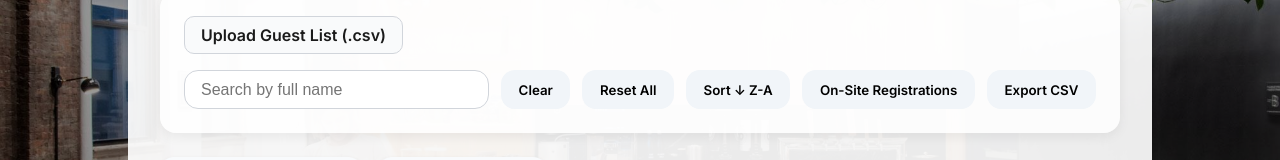
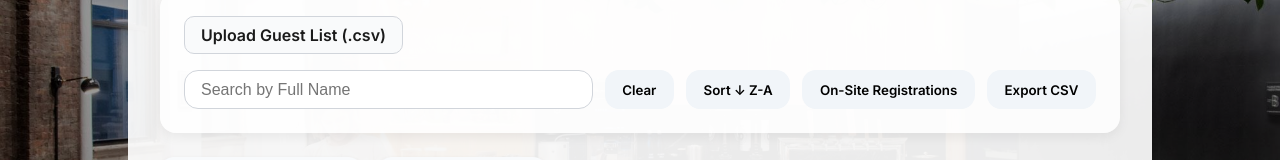
Before and after one commit to ogeylanioglu/check-in-app-bitbucket-preview, a React (Vite) app: page / in a window 1280 px wide. Shown: the part 275-435 px from the top of the page. Built offline with nearby package versions, Linux system fonts and the light colour scheme; the HTML template or start-up script is replaced by a standard one.

Commit message:
Update Controls.jsx

```diff
--- a/src/components/Controls.jsx
+++ b/src/components/Controls.jsx
@@ -30,12 +30,11 @@ const Controls = ({
     <div className="search-row">
       <input
         type="text"
-        placeholder="Search by full name"
+        placeholder="Search by Full Name"
         value={searchTerm}
         onChange={(e) => setSearchTerm(e.target.value)}
       />
       <button onClick={() => setSearchTerm("")}>Clear</button>
-      <button onClick={clearData}>Reset All</button>
       <button onClick={() => setSortAsc((prev) => !prev)}>
         Sort {sortAsc ? "↓ Z-A" : "↑ A-Z"}
       </button>
```
